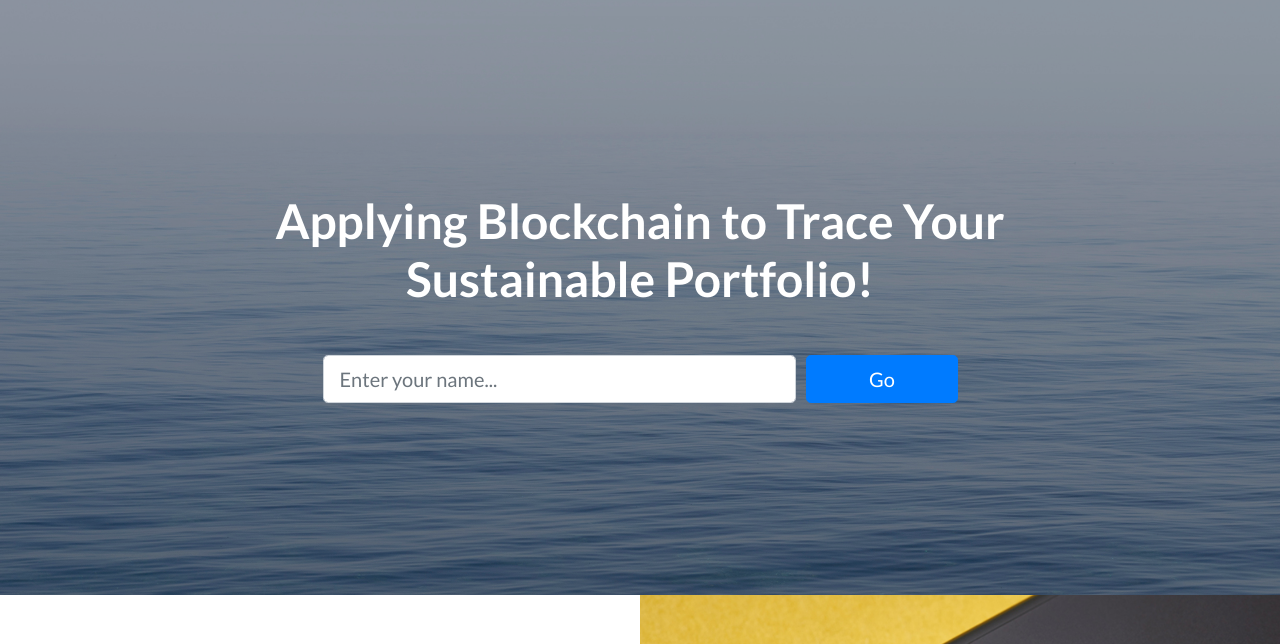
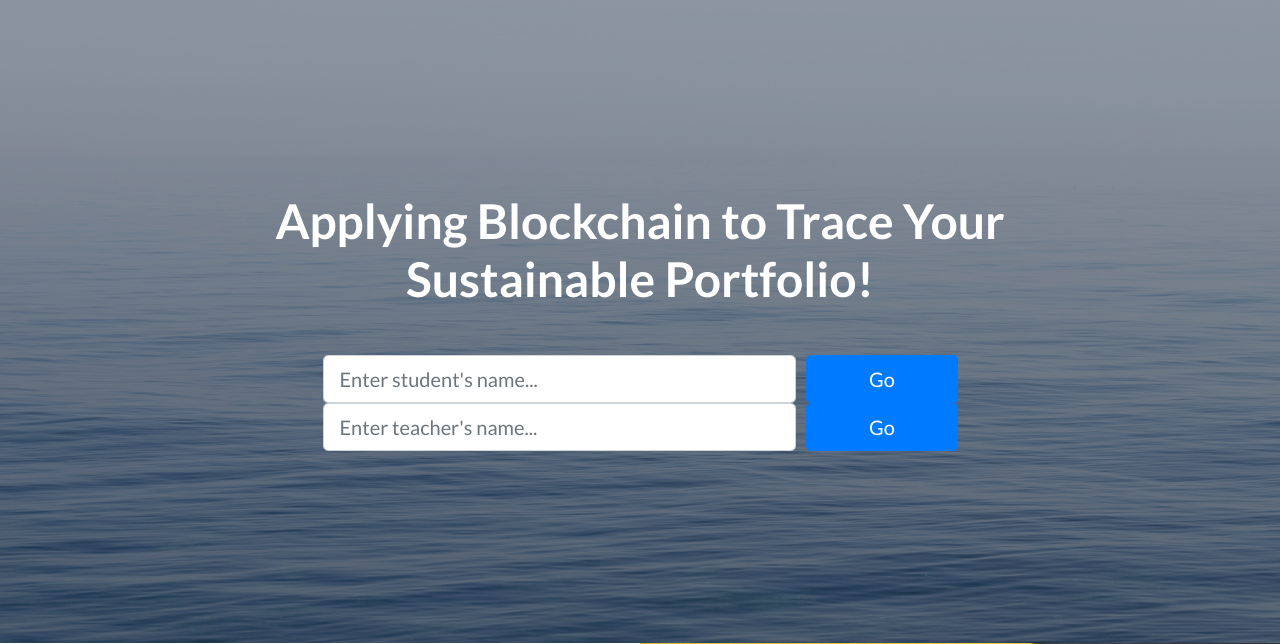
Before and after one commit to pecu/deep-thought, a PHP site: page /searchresultpage/index.php in a window 1280 px wide. Shown: the part 56-700 px from the top of the page. Run offline with PHP 8.4, Linux system fonts and the light colour scheme.

Commit message:
add embed pdf & teach search bar

```diff
--- a/index.php
+++ b/index.php
@@ -44,7 +44,21 @@
           <form action="searchresultpage/index.php" method="POST"> <!--action="" method = "POST"-->
             <div class="form-row">
               <div class="col-12 col-md-9 mb-2 mb-md-0">
-                <input type="text" name="name" class="form-control form-control-lg" placeholder="Enter your name...">
+		<input type="text" name="name" class="form-control form-control-lg" placeholder="Enter student's name...">
+              </div>
+              <div class="col-12 col-md-3">
+                <button type="text" class="btn btn-block btn-lg btn-primary" data-toggle = "collapse" href="#collapsedev">Go</button>
+              </div>
+            </div>
+          </form>
+	</div>
+
+
+        <div class="col-md-10 col-lg-8 col-xl-7 mx-auto">
+          <form action="searchresultpage/teacher.php" method="POST"> <!--action="" method = "POST"-->
+            <div class="form-row">
+              <div class="col-12 col-md-9 mb-2 mb-md-0">
+		<input type="text" name="name" class="form-control form-control-lg" placeholder="Enter teacher's name...">
               </div>
               <div class="col-12 col-md-3">
                 <button type="text" class="btn btn-block btn-lg btn-primary" data-toggle = "collapse" href="#collapsedev">Go</button>
@@ -52,6 +66,7 @@
             </div>
           </form>
         </div>
+
       </div>
     </div>
   </header>
```
Also changed, not shown: indextest.php (renamed from indexori.php, +10 -5 lines), pic1.jpg (added), 2 other files.
